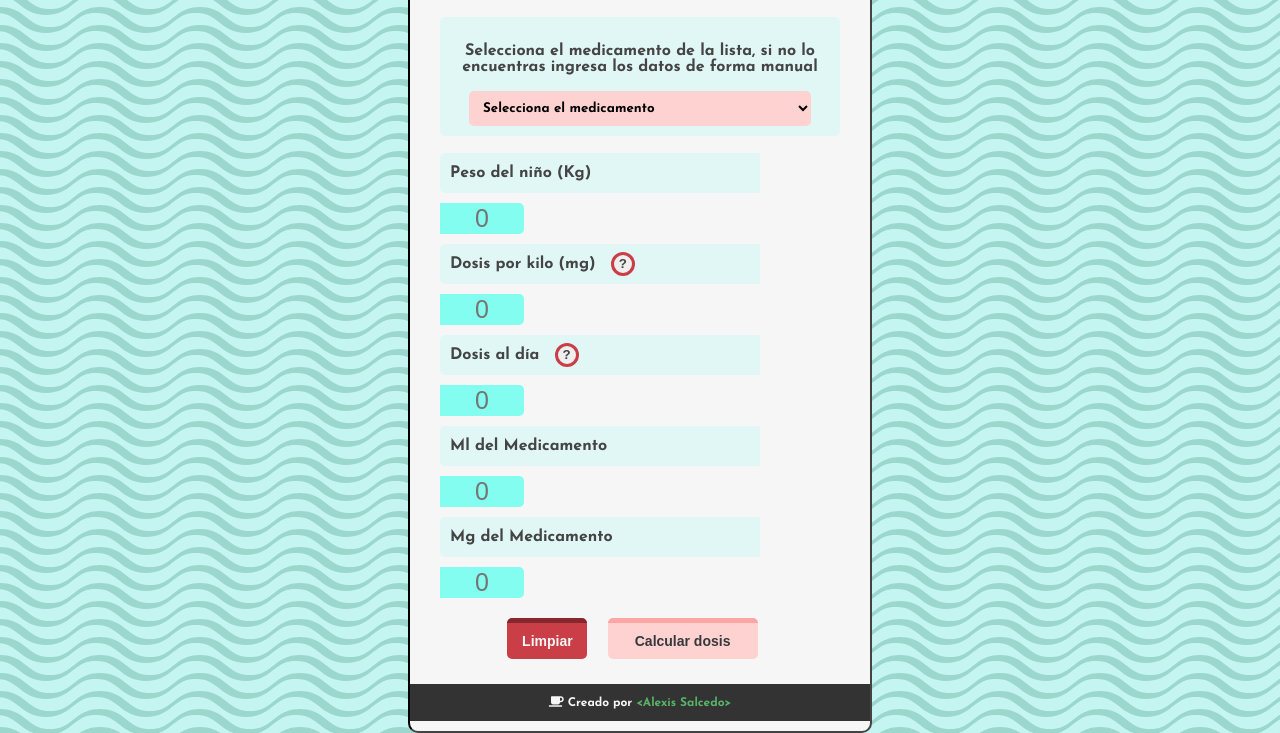
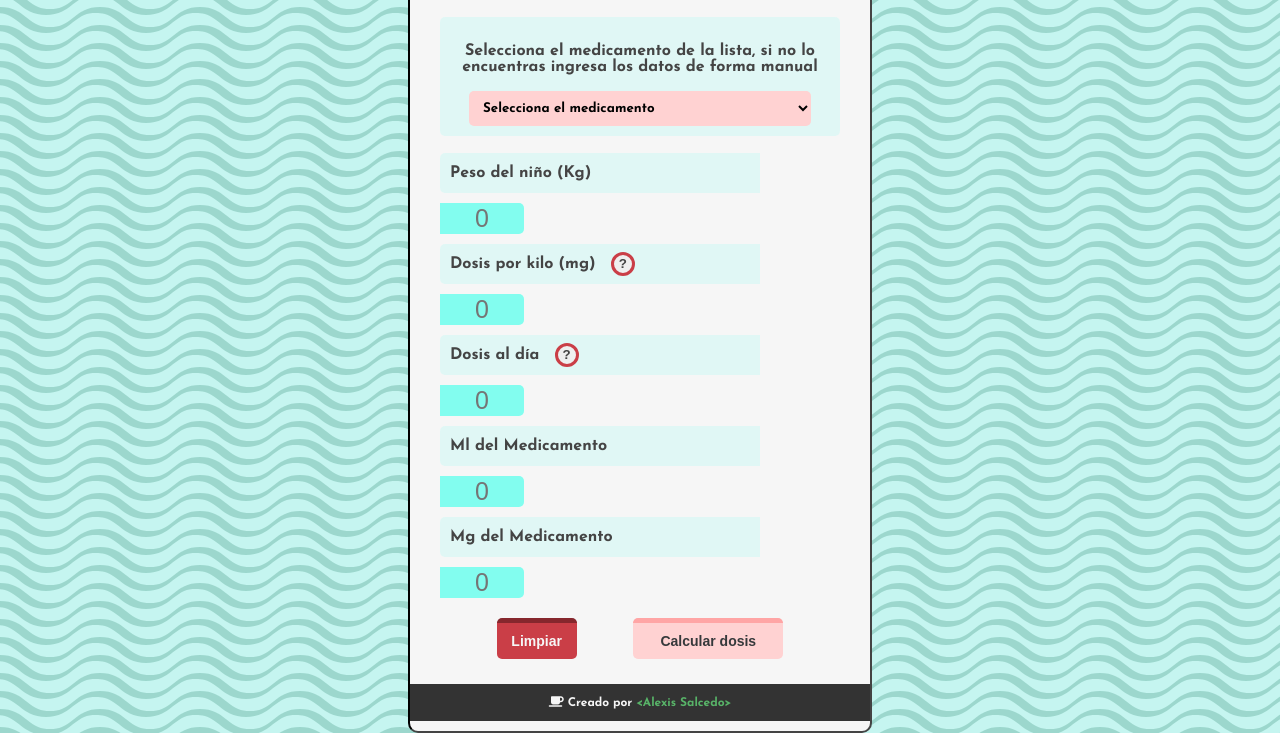
Before and after one commit to shuvro-zz/pediatric_dossage, a plain HTML site: page index.html in a window 1280 px wide. Shown: the part 101-834 px from the top of the page. Drawn offline with Linux system fonts and the light colour scheme; a web font is replaced by a local one.

```diff
--- a/style.css
+++ b/style.css
@@ -125,10 +125,15 @@
     background: #ffd2d2;
     color: #36393B;
     border-top: solid 5px #ffa5a5;
-    margin-right: 15px
   }
   .button:active{
     background: #ffa5a5
+  }
+
+  #btn{
+    width: 100%;
+    display: flex;
+    justify-content: space-evenly
   }
 
   #limpiar{
```
